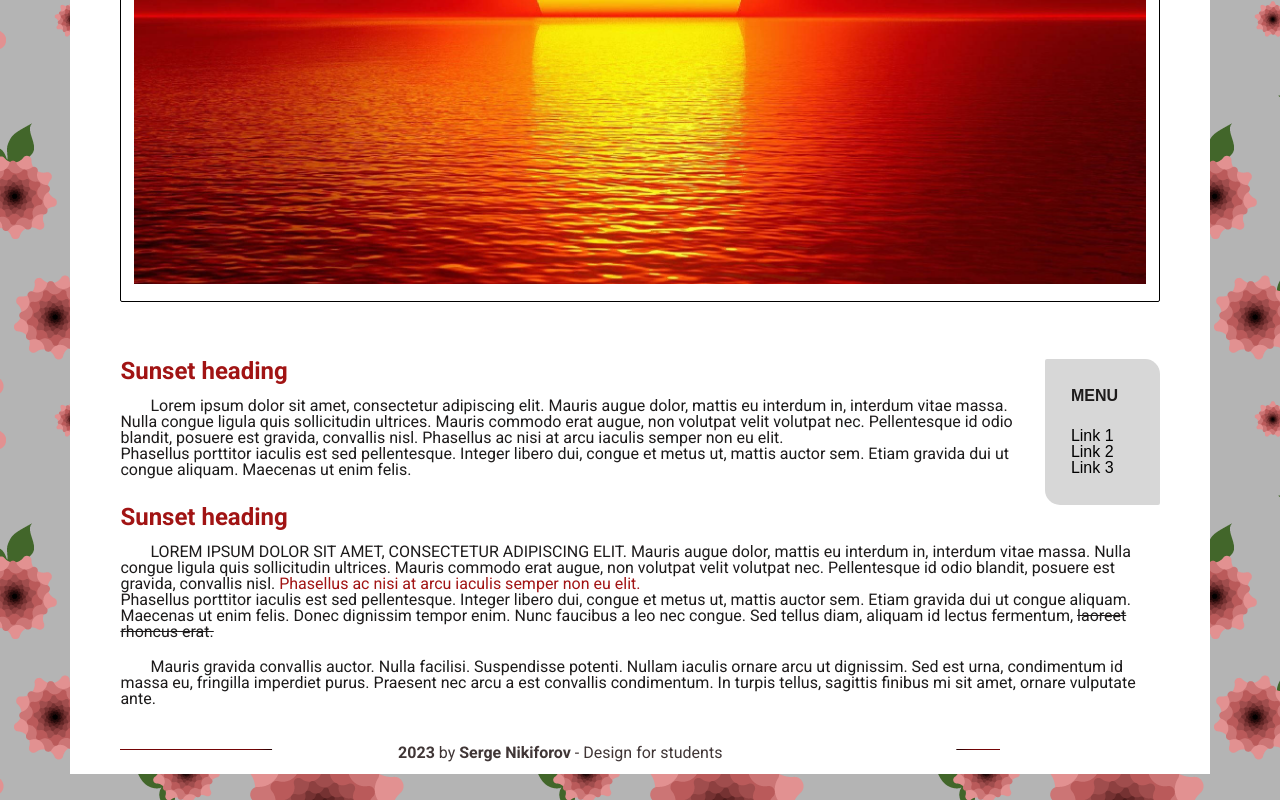
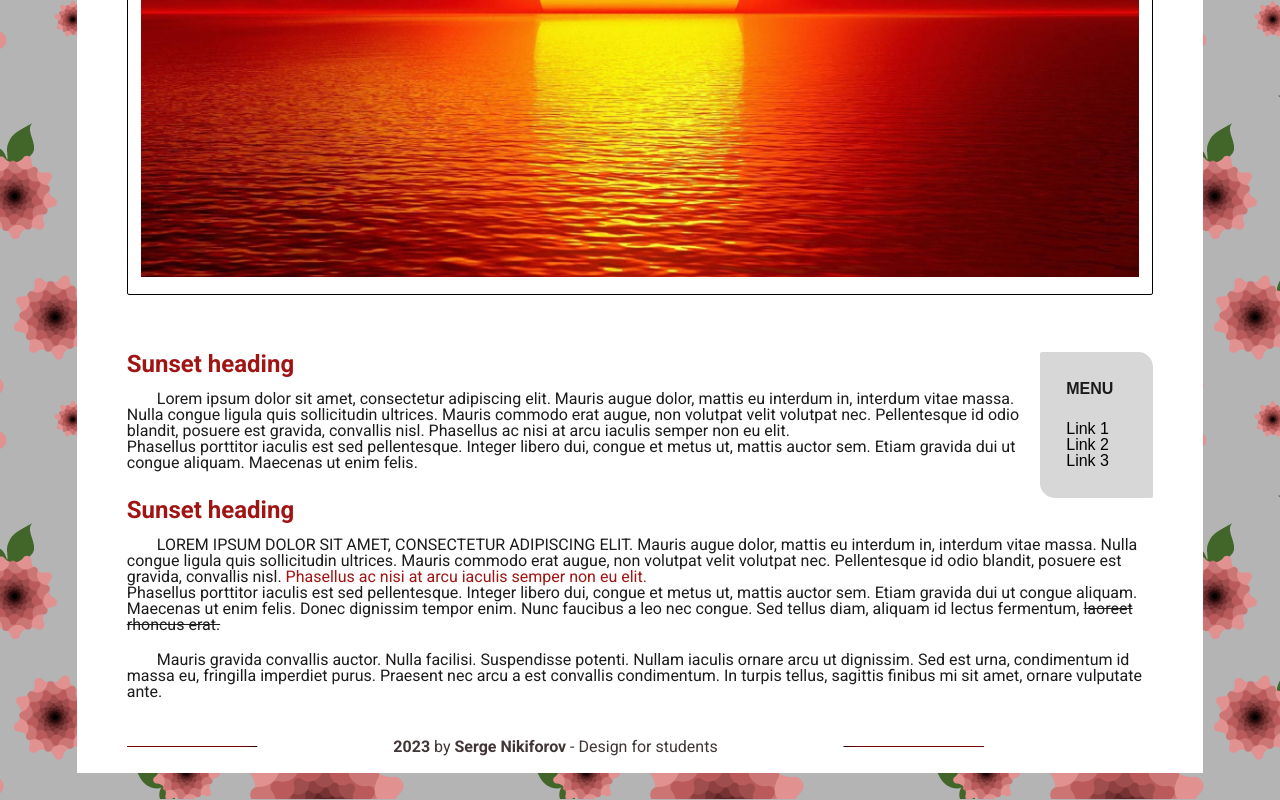
Before and after one commit to alekseykorotenko/homework_05, a plain HTML site: page index.html in a window 1280 px wide. Shown: the part 474-1274 px from the top of the page. Drawn offline with Linux system fonts and the light colour scheme.

Commit message:
index.html: change all footer block, style.css: change all styles for footer, add padding-bottom for article__item--spec

```diff
--- a/css/style.css
+++ b/css/style.css
@@ -9,7 +9,7 @@ body {
 
 /* 10 */
 .wrapper {
-    width: 89%;
+    width: 88%;
     margin: 0 auto;
     background-color: #fff;
     color: #1D1B1B;
@@ -74,6 +74,7 @@ body {
 /* 10 */
 .article__item--spec {
     padding-top: 19px;
+    padding-bottom: 35px;
 }
 
 /* 10 */
@@ -132,17 +133,27 @@ body {
 
 /* 10 */
 .footer {
-    width: 86%;
-    margin-top: 42px;
-    color: #403636;
-    padding-bottom: 24px;
-    display: block ;
+    width: 85%;
+    margin-top: 4px;
+    padding-bottom: 18px;
+    text-align: center;
+}
+
+/* 10 */
+.footer__line {
+    background: url("../imgs/back.gif") no-repeat 0 50%;
+    background-size: 100%;
 }
 
 /* 10 */
 .footer__item {
-    text-align: center;
-    background: url(../imgs/back.gif), lightgray 50% / contain no-repeat;
-    height: 1px;
-    line-height: 50%;
+    margin: 7px 0 6px;
+    color: #403636;
+    display: inline;
+    background-color: white;
 }
+
+/* 10 */
+.footer__item--spec {
+    font-weight: 700;
+}
--- a/index.html
+++ b/index.html
@@ -2,9 +2,8 @@
 <html lang="en">
 <head>
     <meta charset="UTF-8">
-    <meta http-equiv="X-UA-Compatible" content="IE=edge">
     <meta name="viewport" content="width=device-width, initial-scale=1.0">
-    <title>Document</title>
+    <title>Sunset</title>
     <link rel="stylesheet" href="css/reset.css">
     <link rel="stylesheet" href="css/style.css">
 </head>
@@ -13,7 +12,7 @@
         <header class="header">
             <h1 class="header__heading">This is <span class="header__heading--spec">sunset</span> page</h1>
             <div class="header__img-wrap">
-                <img id="img" src="imgs/sunset.jpg" alt="sunset">
+                <img src="./imgs/sunset.jpg" alt="sunset">
             </div>
         </header>
         <main class="main">
@@ -65,11 +64,14 @@
             </section>
         </main>
         <footer class="footer">
-            <p class="footer__item">
-                    <span class="footer__item--spec">2023</span> by
-                    <span class="footer__item--spec">Serge Nikiforov</span> - Design for students
-            </p>
-        </footer>
+            <div class="footer__line">
+              <p class="footer__item">
+                <span class="footer__item--spec">2023</span> by
+                <span class="footer__item--spec">Serge Nikiforov</span> - Design for
+                students
+              </p>
+            </div>
+          </footer>
     </div>
 </body>
 </html>
```
